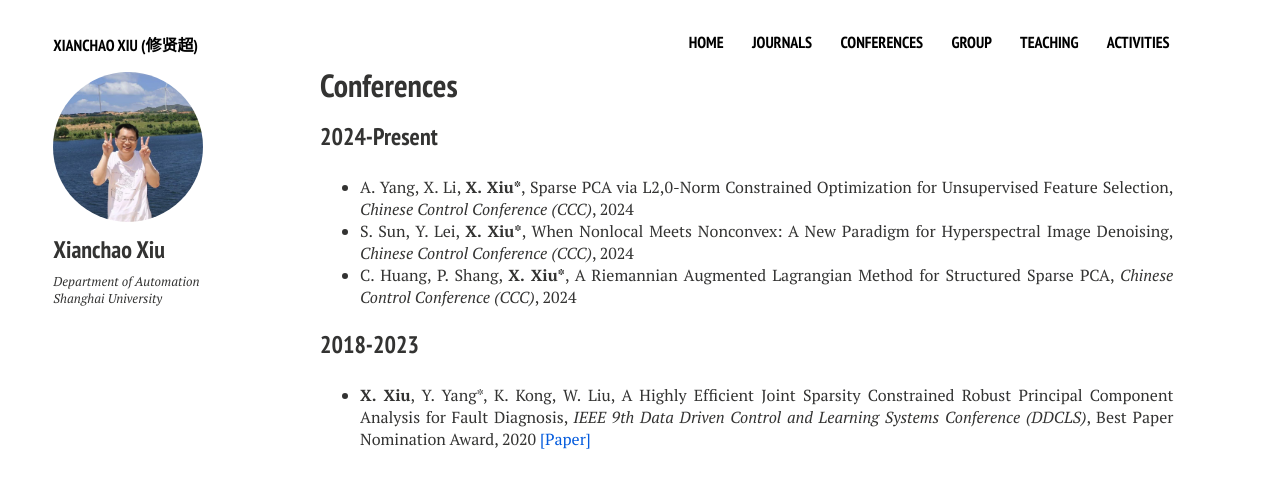
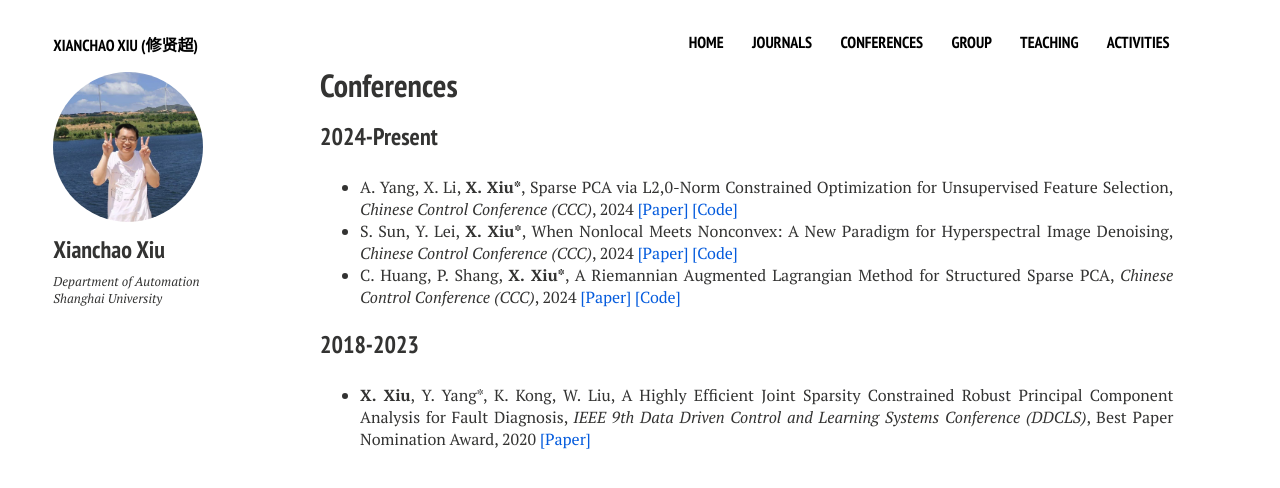
Before and after one commit to xianchaoxiu/xianchaoxiu.github.io, a Jekyll site: the page built from conferences/index.md, in a window 1280 px wide. Shown: the top 488 px of the page. Built offline with Jekyll 4.4.1, drawn with Linux system fonts in a browser that asks for light colours; nearby versions of some CDN libraries.

Commit message:
Update index.md

```diff
--- a/conferences/index.md
+++ b/conferences/index.md
@@ -11,9 +11,9 @@ share: false
 
 ### 2024-Present
 
-* A. Yang, X. Li, <b>X. Xiu*</b>, Sparse PCA via L2,0-Norm Constrained Optimization for Unsupervised Feature Selection, <i> Chinese Control Conference (CCC)</i>, 2024 <br>
-* S. Sun, Y. Lei, <b>X. Xiu*</b>, When Nonlocal Meets Nonconvex: A New Paradigm for Hyperspectral Image Denoising, <i> Chinese Control Conference (CCC)</i>, 2024 <br>
-* C. Huang, P. Shang, <b>X. Xiu*</b>, A Riemannian Augmented Lagrangian Method for Structured Sparse PCA, <i> Chinese Control Conference (CCC)</i>, 2024 <br>
+* A. Yang, X. Li, <b>X. Xiu*</b>, Sparse PCA via L2,0-Norm Constrained Optimization for Unsupervised Feature Selection, <i> Chinese Control Conference (CCC)</i>, 2024 <a href="https://ieeexplore.ieee.org/document/10661810" class="textlink" target="_blank">[Paper]</a> <a href="https://github.com/yan921" class="textlink" target="_blank">[Code]</a> <br>
+* S. Sun, Y. Lei, <b>X. Xiu*</b>, When Nonlocal Meets Nonconvex: A New Paradigm for Hyperspectral Image Denoising, <i> Chinese Control Conference (CCC)</i>, 2024 <a href="https://ieeexplore.ieee.org/document/10662067" class="textlink" target="_blank">[Paper]</a> <a href="https://github.com/EdSun0" class="textlink" target="_blank">[Code]</a> <br>
+* C. Huang, P. Shang, <b>X. Xiu*</b>, A Riemannian Augmented Lagrangian Method for Structured Sparse PCA, <i> Chinese Control Conference (CCC)</i>, 2024 <a href="https://ieeexplore.ieee.org/document/10661785" class="textlink" target="_blank">[Paper]</a> <a href="https://github.com/ChenyiHuang23" class="textlink" target="_blank">[Code]</a> <br>
 
 ### 2018-2023
 * <b>X. Xiu</b>, Y. Yang*, K. Kong, W. Liu, A Highly Efficient Joint Sparsity Constrained Robust Principal Component Analysis for Fault Diagnosis, <i>IEEE 9th Data Driven Control and Learning Systems Conference (DDCLS)</i>, Best Paper Nomination Award, 2020 <a href="https://ieeexplore.ieee.org/abstract/document/9275063" class="textlink" target="_blank">[Paper]</a> <br>
```
